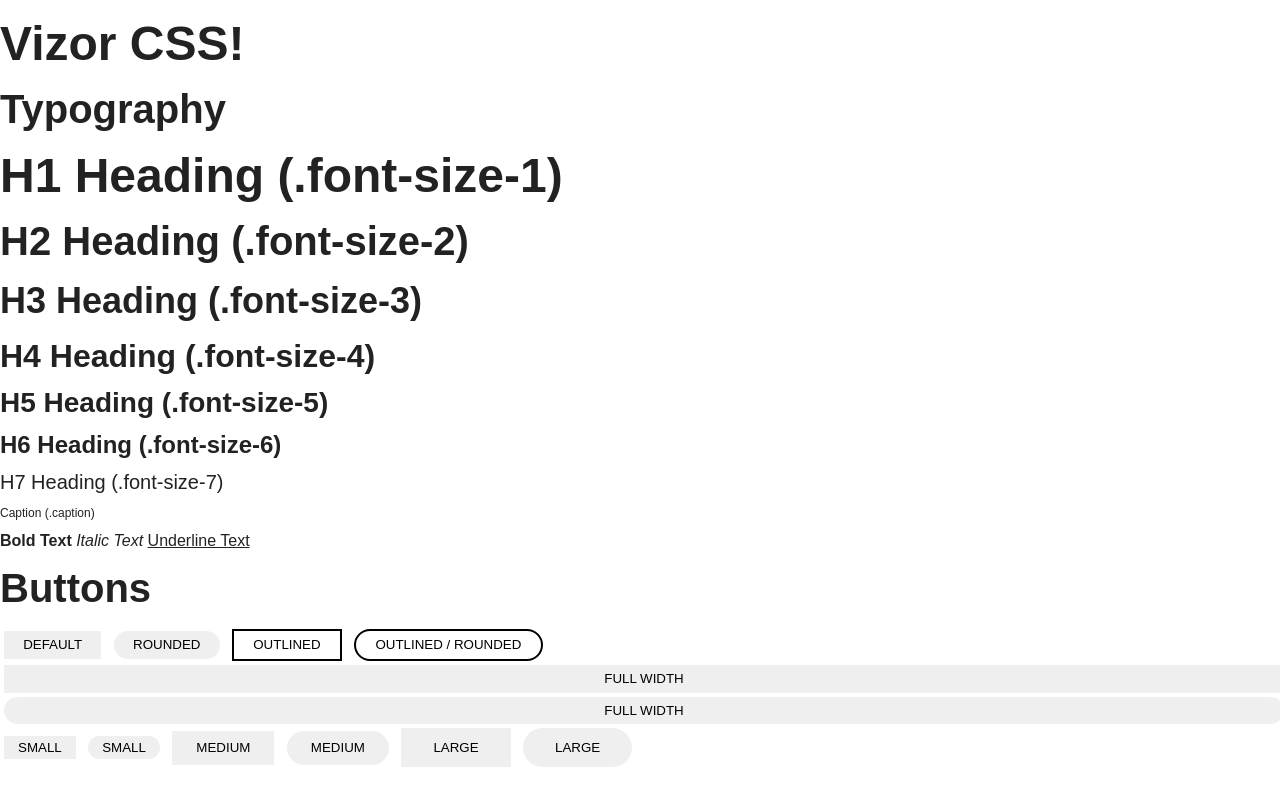
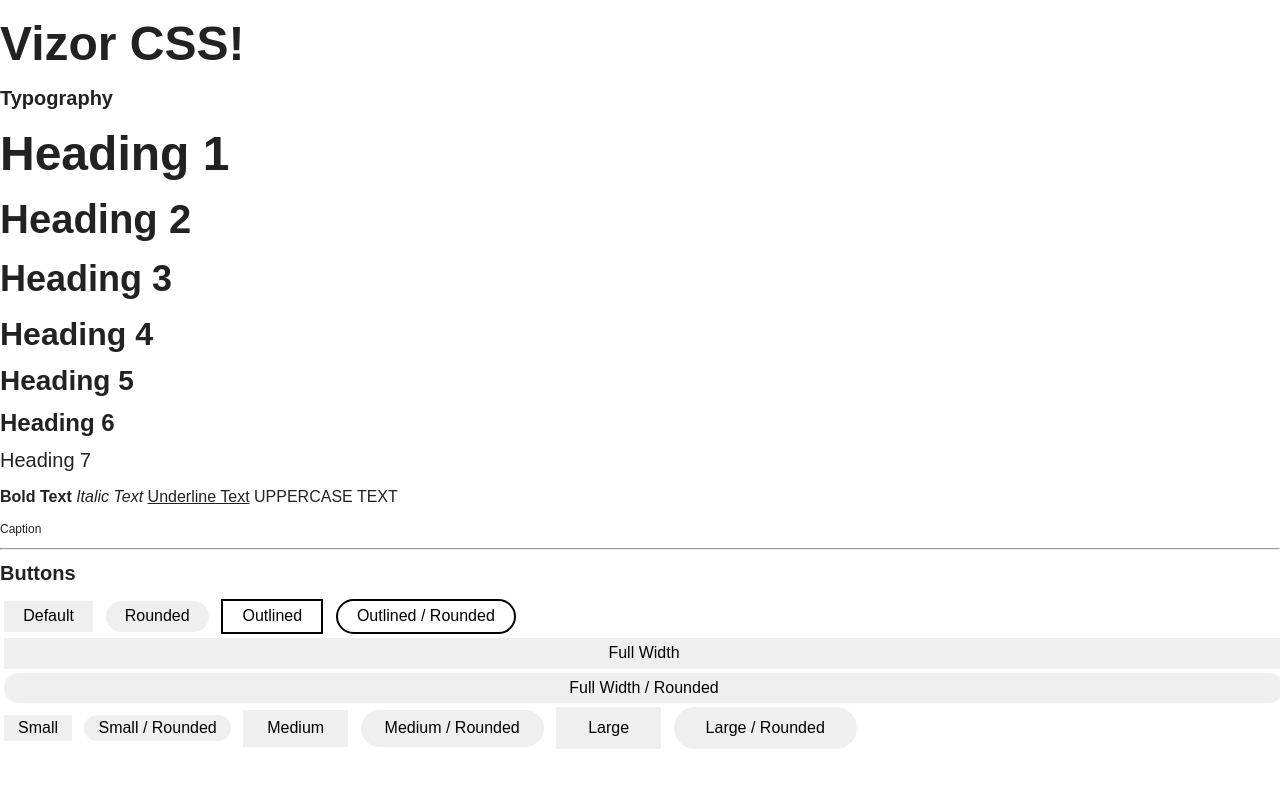
Before and after one commit to cdterry87/vizor.css, a website: page index.html in a window 1280 px wide. Drawn offline with Linux system fonts and the light colour scheme.

Commit message:
Updated some button and typography styles and added some utility classes.

```diff
--- a/index.html
+++ b/index.html
@@ -9,32 +9,36 @@
 <body>
   <h1>Vizor CSS!</h1>
 
-  <h2>Typography</h2>
-  <h1 class="font-size-1">H1 Heading (.font-size-1)</h1>
-  <h2 class="font-size-2">H2 Heading (.font-size-2)</h2>
-  <h3 class="font-size-3">H3 Heading (.font-size-3)</h3>
-  <h4 class="font-size-4">H4 Heading (.font-size-4)</h4>
-  <h5 class="font-size-5">H5 Heading (.font-size-5)</h5>
-  <h6 class="font-size-6">H6 Heading (.font-size-6)</h6>
-  <h7 class="font-size-7">H7 Heading (.font-size-7)</h7>
-  <div class="caption">Caption (.caption)</div>
-  <div>
+  <h2 class="font-size-7">Typography</h2>
+  <h1 class="font-size-1">Heading 1</h1>
+  <h2 class="font-size-2">Heading 2</h2>
+  <h3 class="font-size-3">Heading 3</h3>
+  <h4 class="font-size-4">Heading 4</h4>
+  <h5 class="font-size-5">Heading 5</h5>
+  <h6 class="font-size-6">Heading 6</h6>
+  <h7 class="font-size-7">Heading 7</h7>
+  <div class="v-margin-2">
     <span class="bold">Bold Text</span>
     <span class="italic">Italic Text</span>
     <span class="underline">Underline Text</span>
+    <span class="uppercase">Uppercase Text</span>
   </div>
-  <h2>Buttons</h2>
+  <div class="caption">Caption</div>
+
+  <hr>
+
+  <h2 class="font-size-7">Buttons</h2>
   <button class="button">Default</button>
   <button class="button button--rounded">Rounded</button>
   <button class="button button--outlined">Outlined</button>
   <button class="button button--outlined button--rounded">Outlined / Rounded</button>
   <button class="button button--full">Full Width</button>
-  <button class="button button--full button--rounded">Full Width</button>
+  <button class="button button--full button--rounded">Full Width / Rounded</button>
   <button class="button button--small">Small</button>
-  <button class="button button--small button--rounded">Small</button>
+  <button class="button button--small button--rounded">Small / Rounded</button>
   <button class="button button--medium">Medium</button>
-  <button class="button button--medium button--rounded">Medium</button>
+  <button class="button button--medium button--rounded">Medium / Rounded</button>
   <button class="button button--large">Large</button>
-  <button class="button button--large button--rounded">Large</button>
+  <button class="button button--large button--rounded">Large / Rounded</button>
 </body>
 </html>
--- a/sass/abstracts/_variables.scss
+++ b/sass/abstracts/_variables.scss
@@ -1 +1,3 @@
 $color-grey: #222222;
+
+$default-font-size: 2rem;
--- a/sass/base/_typography.scss
+++ b/sass/base/_typography.scss
@@ -4,7 +4,7 @@ html {
 }
 
 body {
-  font-size: 2rem;
+  font-size: $default-font-size;
 }
 
 h1,
@@ -65,3 +65,7 @@ h7,
 .underline {
   text-decoration: underline;
 }
+
+.uppercase {
+  text-transform: uppercase;
+}
--- a/sass/base/_utilities.scss
+++ b/sass/base/_utilities.scss
@@ -5,3 +5,39 @@
 .align-right {
   text-align: right;
 }
+
+.t-margin-1 {
+  margin-top: 1rem;
+}
+
+.t-margin-2 {
+  margin-top: 2rem;
+}
+
+.t-margin-3 {
+  margin-top: 3rem;
+}
+
+.b-margin-1 {
+  margin-bottom: 1rem;
+}
+
+.b-margin-2 {
+  margin-bottom: 2rem;
+}
+
+.b-margin-3 {
+  margin-bottom: 3rem;
+}
+
+.v-margin-1 {
+  margin: 1rem 0;
+}
+
+.v-margin-2 {
+  margin: 2rem 0;
+}
+
+.v-margin-3 {
+  margin: 3rem 0;
+}
--- a/sass/components/_button.scss
+++ b/sass/components/_button.scss
@@ -3,7 +3,6 @@
   &:link,
   &:visited {
     margin: .25rem .5rem;
-    text-transform: uppercase;
     text-decoration: none;
     display: inline-block;
     padding: .8rem 2.4rem;
@@ -11,6 +10,7 @@
     position: relative;
     border: none;
     cursor: pointer;
+    font-size: $default-font-size;
   }
 
   &:hover {
```
Also changed, not shown: css/style.css, css/style.min.css.
